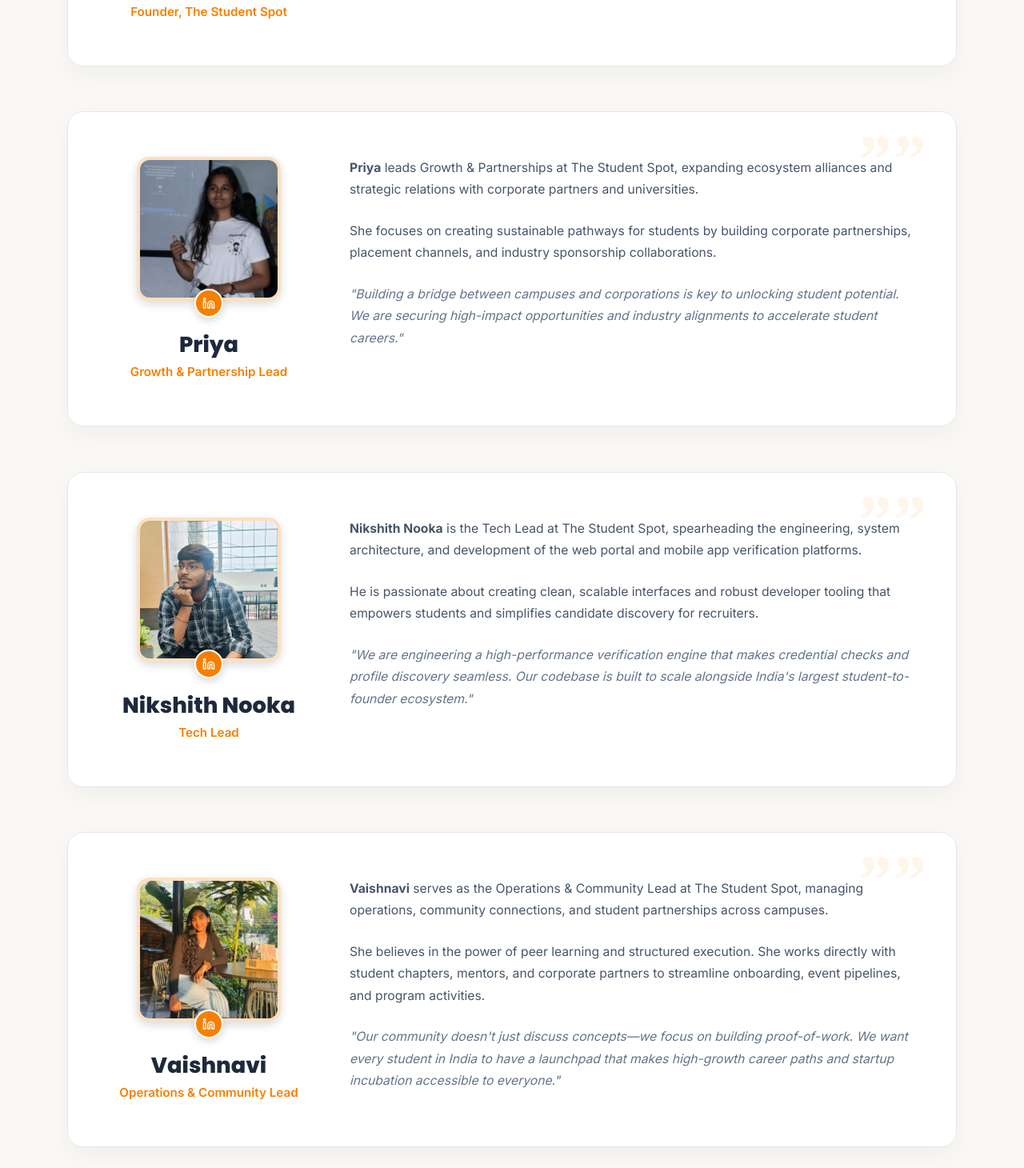
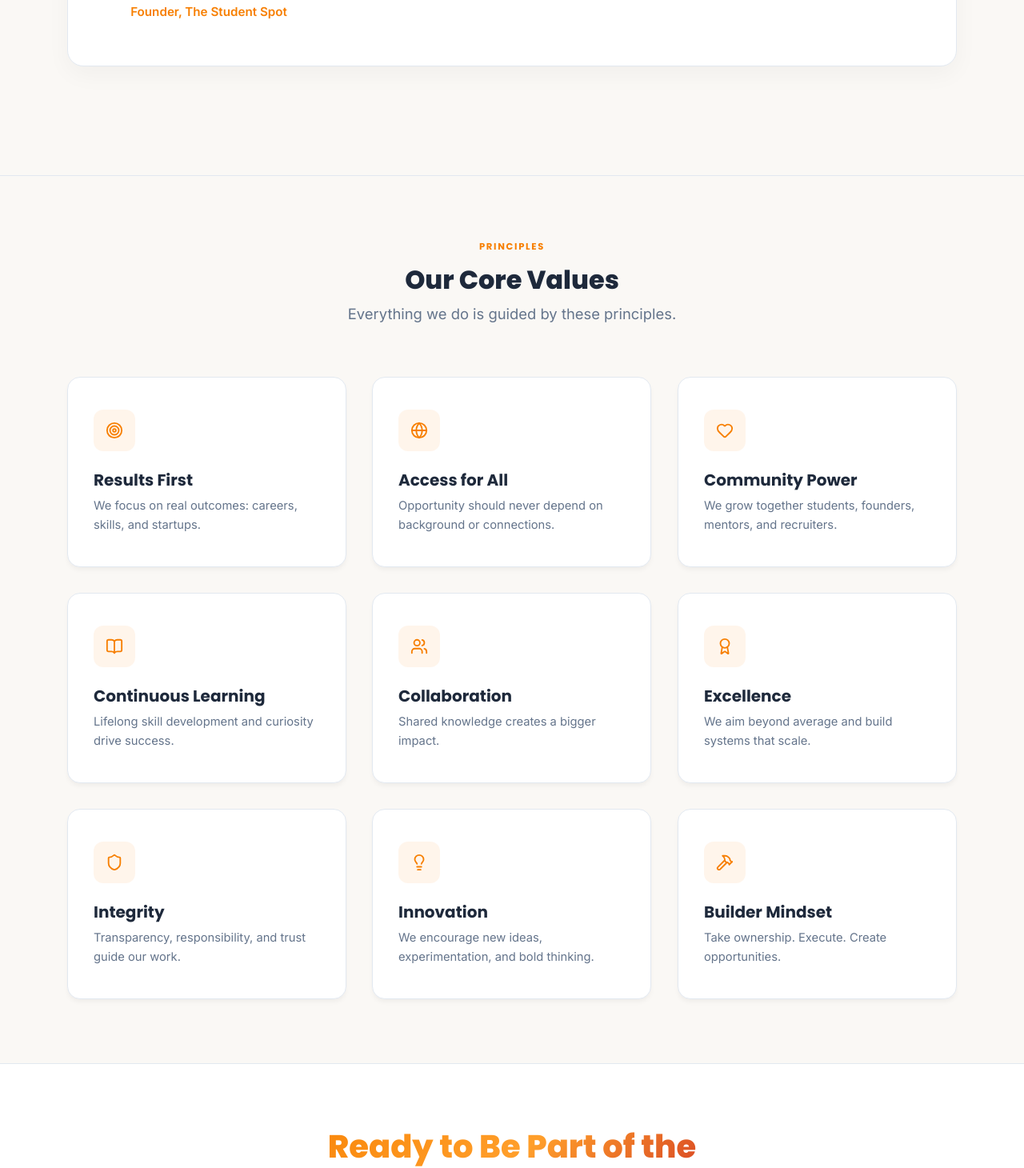
Before and after one commit to nikki-nooka/tss, a Next.js app: page /about in a window 1280 px wide. Shown: the part 2500-3960 px from the top of the page at 80% size. Built offline with nearby package versions, Linux system fonts and the light colour scheme.

Commit message:
feat: update about page team section to show only the founder Rajkamal Panthagani

```diff
--- a/src/app/about/page.tsx
+++ b/src/app/about/page.tsx
@@ -184,15 +184,15 @@ export default function About() {
       </section>
 
 
-      {/* SECTION 5: MEET OUR LEADERSHIP */}
+      {/* SECTION 5: MEET OUR FOUNDER */}
       <section className={styles.teamSection} style={{ backgroundColor: 'var(--bg-card-2)' }}>
         <div className={styles.container}>
           <div className={styles.teamHeadingBlock}>
             <ScrollReveal direction="up" delay={0}>
-              <span className={styles.label}>LEADERSHIP</span>
+              <span className={styles.label}>FOUNDER</span>
             </ScrollReveal>
             <ScrollReveal direction="up" delay={100}>
-              <h2>Meet Our Team</h2>
+              <h2>Meet Our Founder</h2>
             </ScrollReveal>
           </div>
 
@@ -229,108 +229,6 @@ export default function About() {
               </p>
               <p className={styles.founderBio} style={{ fontStyle: 'italic', color: '#64748b' }}>
                 Today, The Student Spot empowers thousands of students across India with real exposure, structured growth, and outcome-driven opportunities.
-              </p>
-            </div>
-          </ScrollReveal>
-
-          {/* Card 2: Growth & Partnership Lead */}
-          <ScrollReveal direction="pop" delay={250} className={styles.founderFeaturedCard} style={{ marginTop: '3rem' }}>
-            {/* Translucent quote mark overlay */}
-            <div className={styles.quoteIconWrapper}>
-              <span className={styles.quoteMark}>””</span>
-            </div>
-
-            <div className={styles.founderAvatarCol}>
-              <div className={styles.photoContainer}>
-                <img src="/priya.png" alt="Priya - Growth & Partnership Lead" className={styles.founderPhoto} style={{ objectPosition: 'center 15%' }} />
-                <div className={styles.floatingSocials}>
-                  <a href="https://www.linkedin.com/in/lakshmipp1" target="_blank" rel="noopener noreferrer" className={styles.floatingSocialBtn} title="LinkedIn">
-                    <LinkedInIcon style={{ width: '16px', height: '16px' }} />
-                  </a>
-                </div>
-              </div>
-              <div className={styles.founderMeta}>
-                <h3>Priya</h3>
-                <span>Growth & Partnership Lead</span>
-              </div>
-            </div>
-            <div className={styles.founderDesc}>
-              <p className={styles.founderBio}>
-                <strong>Priya</strong> leads Growth & Partnerships at The Student Spot, expanding ecosystem alliances and strategic relations with corporate partners and universities.
-              </p>
-              <p className={styles.founderBio}>
-                She focuses on creating sustainable pathways for students by building corporate partnerships, placement channels, and industry sponsorship collaborations.
-              </p>
-              <p className={styles.founderBio} style={{ fontStyle: 'italic', color: '#64748b' }}>
-                "Building a bridge between campuses and corporations is key to unlocking student potential. We are securing high-impact opportunities and industry alignments to accelerate student careers."
-              </p>
-            </div>
-          </ScrollReveal>
-
-          {/* Card 3: Tech Lead */}
-          <ScrollReveal direction="pop" delay={300} className={styles.founderFeaturedCard} style={{ marginTop: '3rem' }}>
-            {/* Translucent quote mark overlay */}
-            <div className={styles.quoteIconWrapper}>
-              <span className={styles.quoteMark}>””</span>
-            </div>
-
-            <div className={styles.founderAvatarCol}>
-              <div className={styles.photoContainer}>
-                <img src="/nikshith.png" alt="Nikshith Nooka - Tech Lead" className={styles.founderPhoto} style={{ objectPosition: 'center 20%' }} />
-                <div className={styles.floatingSocials}>
-                  <a href="https://www.linkedin.com/in/nikshith-nooka-2580302a7/" target="_blank" rel="noopener noreferrer" className={styles.floatingSocialBtn} title="LinkedIn">
-                    <LinkedInIcon style={{ width: '16px', height: '16px' }} />
-                  </a>
-                </div>
-              </div>
-              <div className={styles.founderMeta}>
-                <h3>Nikshith Nooka</h3>
-                <span>Tech Lead</span>
-              </div>
-            </div>
-            <div className={styles.founderDesc}>
-              <p className={styles.founderBio}>
-                <strong>Nikshith Nooka</strong> is the Tech Lead at The Student Spot, spearheading the engineering, system architecture, and development of the web portal and mobile app verification platforms.
-              </p>
-              <p className={styles.founderBio}>
-                He is passionate about creating clean, scalable interfaces and robust developer tooling that empowers students and simplifies candidate discovery for recruiters.
-              </p>
-              <p className={styles.founderBio} style={{ fontStyle: 'italic', color: '#64748b' }}>
-                "We are engineering a high-performance verification engine that makes credential checks and profile discovery seamless. Our codebase is built to scale alongside India's largest student-to-founder ecosystem."
-              </p>
-            </div>
-          </ScrollReveal>
-
-          {/* Card 4: Operations & Community Lead */}
-          <ScrollReveal direction="pop" delay={350} className={styles.founderFeaturedCard} style={{ marginTop: '3rem' }}>
-            {/* Translucent quote mark overlay */}
-            <div className={styles.quoteIconWrapper}>
-              <span className={styles.quoteMark}>””</span>
-            </div>
-
-            <div className={styles.founderAvatarCol}>
-              <div className={styles.photoContainer}>
-                <img src="/vaishnavi.jpg" alt="Vaishnavi - Operations & Community Lead" className={styles.founderPhoto} />
-                <div className={styles.floatingSocials}>
-                  <a href="https://www.linkedin.com/in/vaishnavi-g-98a8332a9" target="_blank" rel="noopener noreferrer" className={styles.floatingSocialBtn} title="LinkedIn">
-                    <LinkedInIcon style={{ width: '16px', height: '16px' }} />
-                  </a>
-                </div>
-              </div>
-              <div className={styles.founderMeta}>
-                <h3>Vaishnavi</h3>
-                <span>Operations & Community Lead</span>
-              </div>
-            </div>
-            <div className={styles.founderDesc}>
-              <p className={styles.founderBio}>
-                <strong>Vaishnavi</strong> serves as the Operations & Community Lead at The Student Spot, managing operations, community connections, and student partnerships across campuses.
-              </p>
-              <p className={styles.founderBio}>
-                She believes in the power of peer learning and structured execution. She works directly with student chapters, mentors, and corporate partners to streamline onboarding, event pipelines, and program activities.
-              </p>
-              <p className={styles.founderBio} style={{ fontStyle: 'italic', color: '#64748b' }}>
-                "Our community doesn't just discuss concepts—we focus on building proof-of-work. We want every student in India to have a launchpad that makes high-growth career paths and startup incubation accessible to everyone."
               </p>
             </div>
           </ScrollReveal>
```
